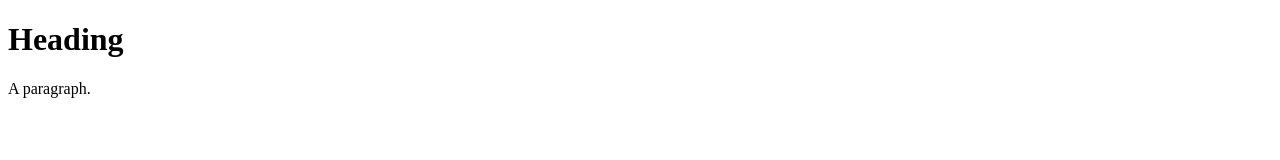
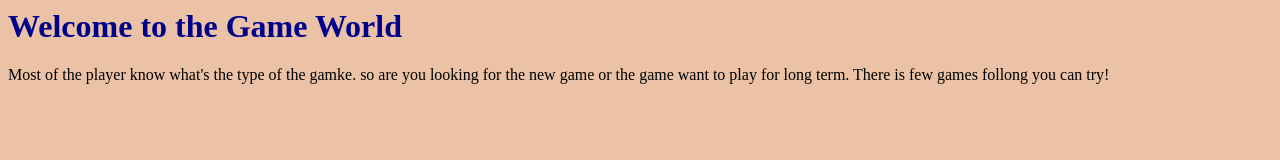
Before and after one commit to nickni94/first-repo, a plain HTML site: page index.html in a window 1280 px wide. Drawn offline with Linux system fonts and the light colour scheme.

Commit message:
Update index.html

```diff
--- a/index.html
+++ b/index.html
@@ -1,10 +1,15 @@
-<!DOCTYPE html>
-<html lang="en">
- <head>
- <title>Webpage</title>
- </head>
- <body>
- <h1>Heading</h1>
- <p>A paragraph.</p>
- </body>
+<html>
+<head>
+    <title>Game Web</title>
+    <style>
+        h1 {color: darkblue;}
+        body {background-color: rgb(235, 194, 165);}
+    </style>
+</head>
+
+<body>
+    <h1>Welcome to the Game World</h1>
+    <p>   Most of the player know what's the type of the gamke. so are you looking for the new game or the game want to play for long term.
+    There is few games follong you can try!</p>
+</body>
 </html>
```
